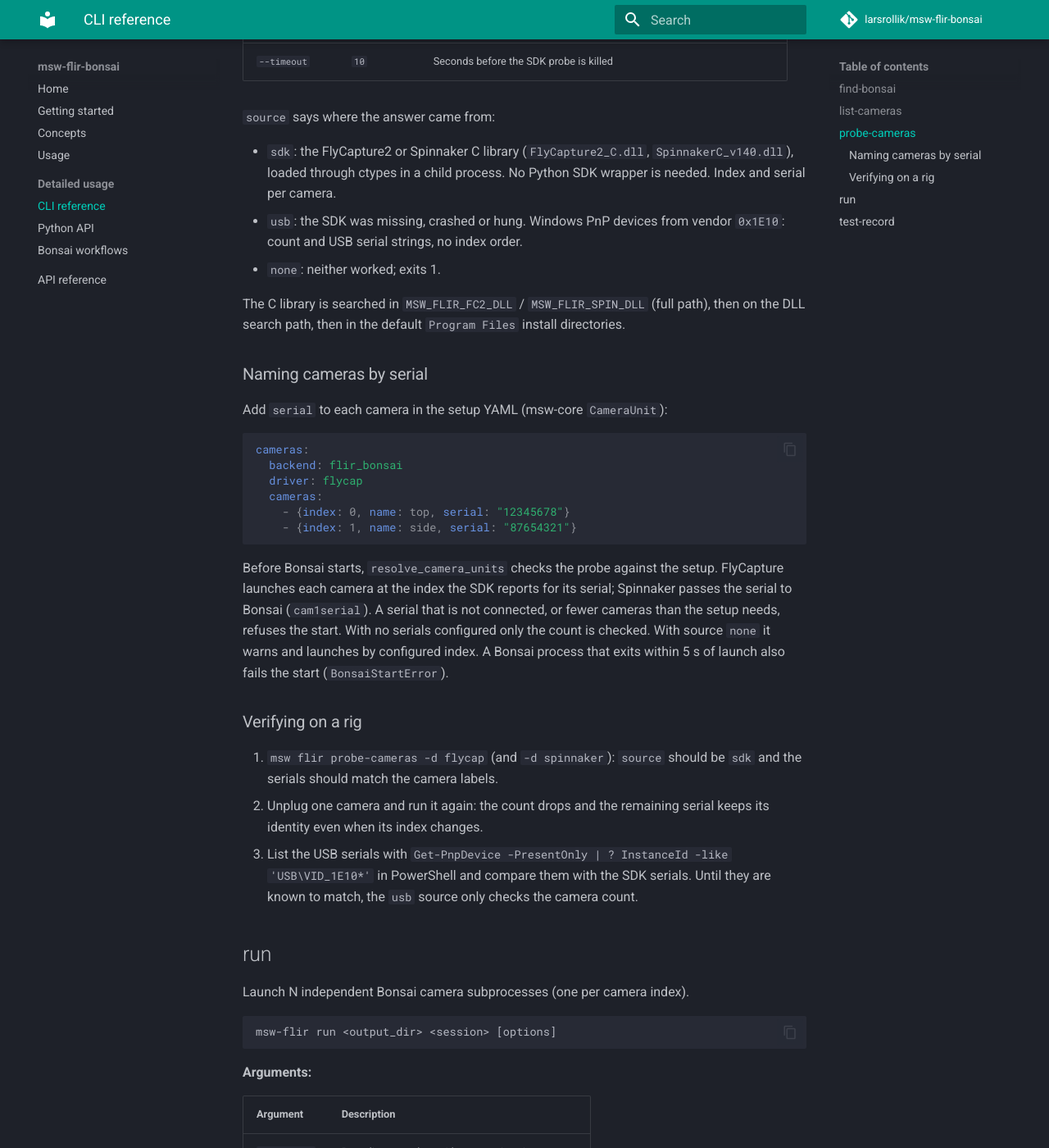
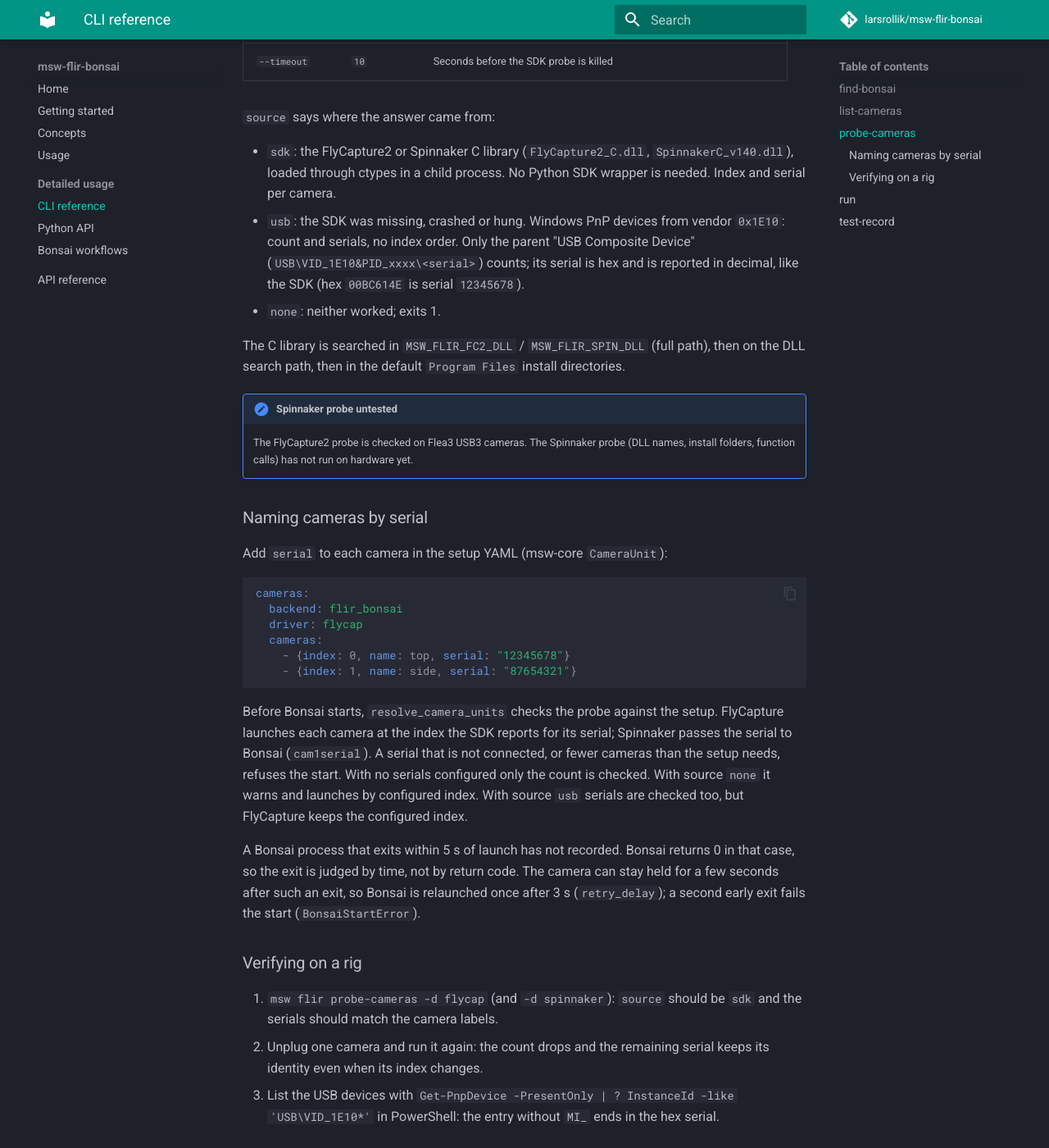
Before and after one commit to MurineShiftWork/msw-flir-bonsai, an MkDocs documentation site: the page built from docs/usage/cli.md, in a window 1280 px wide and 1400 px high, scrolled down 1400 px. Shown: the whole window at 82% size. Built offline with MkDocs 1.6.1 and Material for MkDocs 9.7.7, drawn with Linux system fonts in a browser that asks for light colours; comment, search, counter and statistics services are not loaded; some of the changed text lies outside the part shown.

Commit message:
docs: USB hex serials, early-exit relaunch, Spinnaker probe untested

```diff
--- a/docs/usage/cli.md
+++ b/docs/usage/cli.md
@@ -64,12 +64,18 @@
   `SpinnakerC_v140.dll`), loaded through ctypes in a child process. No Python
   SDK wrapper is needed. Index and serial per camera.
 - `usb`: the SDK was missing, crashed or hung. Windows PnP devices from vendor
-  `0x1E10`: count and USB serial strings, no index order.
+  `0x1E10`: count and serials, no index order. Only the parent "USB Composite
+  Device" (`USB\VID_1E10&PID_xxxx\<serial>`) counts; its serial is hex and is
+  reported in decimal, like the SDK (hex `00BC614E` is serial `12345678`).
 - `none`: neither worked; exits 1.
 
 The C library is searched in `MSW_FLIR_FC2_DLL` / `MSW_FLIR_SPIN_DLL` (full
 path), then on the DLL search path, then in the default `Program Files`
 install directories.
+
+!!! note "Spinnaker probe untested"
+    The FlyCapture2 probe is checked on Flea3 USB3 cameras. The Spinnaker probe
+    (DLL names, install folders, function calls) has not run on hardware yet.
 
 ### Naming cameras by serial
 
@@ -89,8 +95,14 @@
 serial; Spinnaker passes the serial to Bonsai (`cam1serial`). A serial that is
 not connected, or fewer cameras than the setup needs, refuses the start. With
 no serials configured only the count is checked. With source `none` it warns
-and launches by configured index. A Bonsai process that exits within 5 s of
-launch also fails the start (`BonsaiStartError`).
+and launches by configured index. With source `usb` serials are checked too,
+but FlyCapture keeps the configured index.
+
+A Bonsai process that exits within 5 s of launch has not recorded. Bonsai
+returns 0 in that case, so the exit is judged by time, not by return code. The
+camera can stay held for a few seconds after such an exit, so Bonsai is
+relaunched once after 3 s (`retry_delay`); a second early exit fails the start
+(`BonsaiStartError`).
 
 ### Verifying on a rig
 
@@ -98,10 +110,9 @@
    `sdk` and the serials should match the camera labels.
 2. Unplug one camera and run it again: the count drops and the remaining
    serial keeps its identity even when its index changes.
-3. List the USB serials with
+3. List the USB devices with
    `Get-PnpDevice -PresentOnly | ? InstanceId -like 'USB\VID_1E10*'` in
-   PowerShell and compare them with the SDK serials. Until they are known to
-   match, the `usb` source only checks the camera count.
+   PowerShell: the entry without `MI_` ends in the hex serial.
 
 ## run
 
@@ -152,10 +163,10 @@
 | `--output-dir` | `~/msw_flir_test` | Output directory |
 | `--session` | `test` | Session name |
 | `--cam-index`, `-c` | `0` | Camera index |
-| `--driver` | `flycap` | Camera driver |
+| `--driver`, `-d` | `flycap` | Camera driver |
 | `--fps` | `30` | Frame rate |
 | `--duration` | `5.0` | Recording duration in seconds |
-| `--bonsai-exe` | `$BONSAI_EXE` | Path to `Bonsai.exe` |
+| `--bonsai-exe` | `$BONSAI_EXE`, then the `find-bonsai` locations | Path to `Bonsai.exe` |
 | `--workflow` | auto | Override workflow stem name |
 
 **Example:**
```
